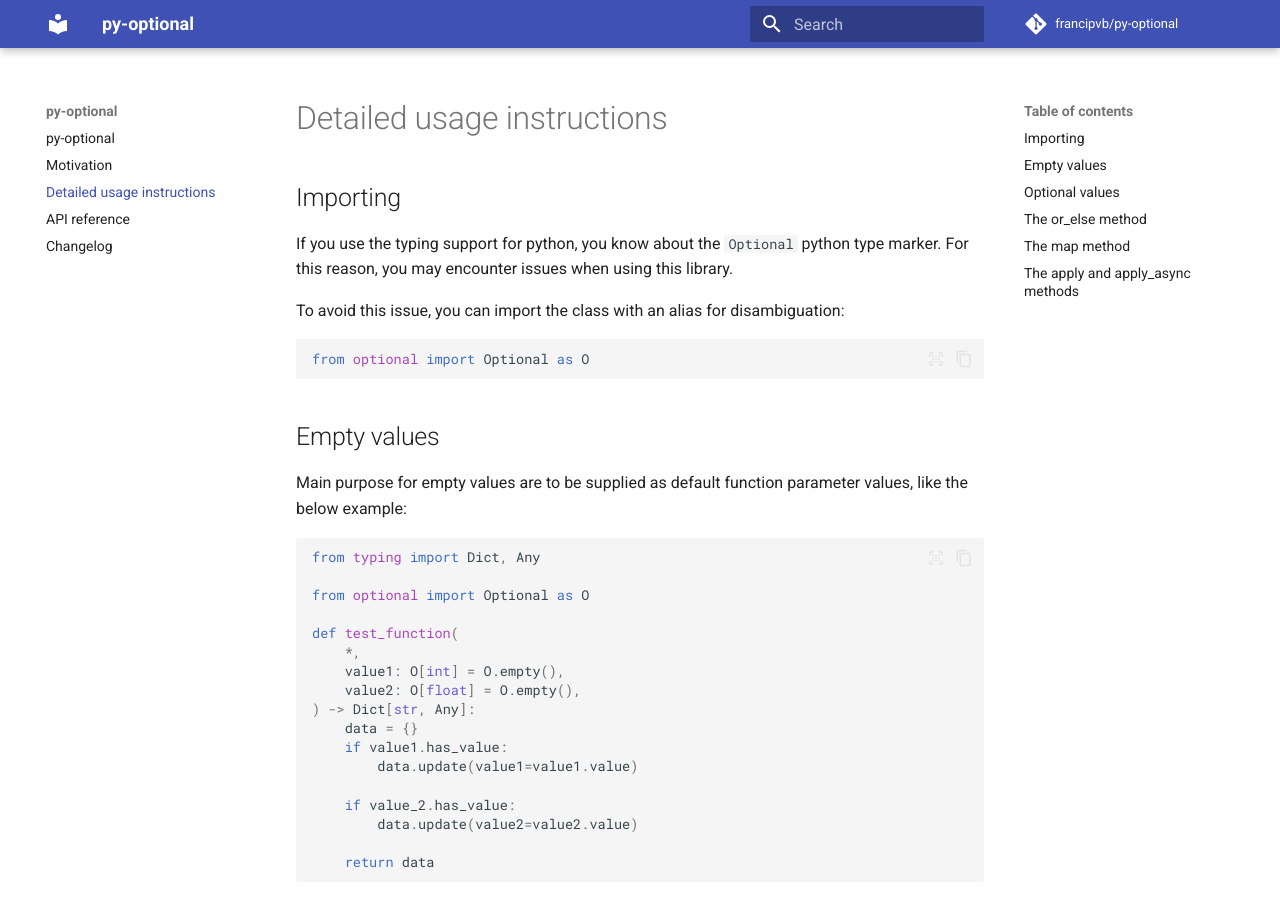
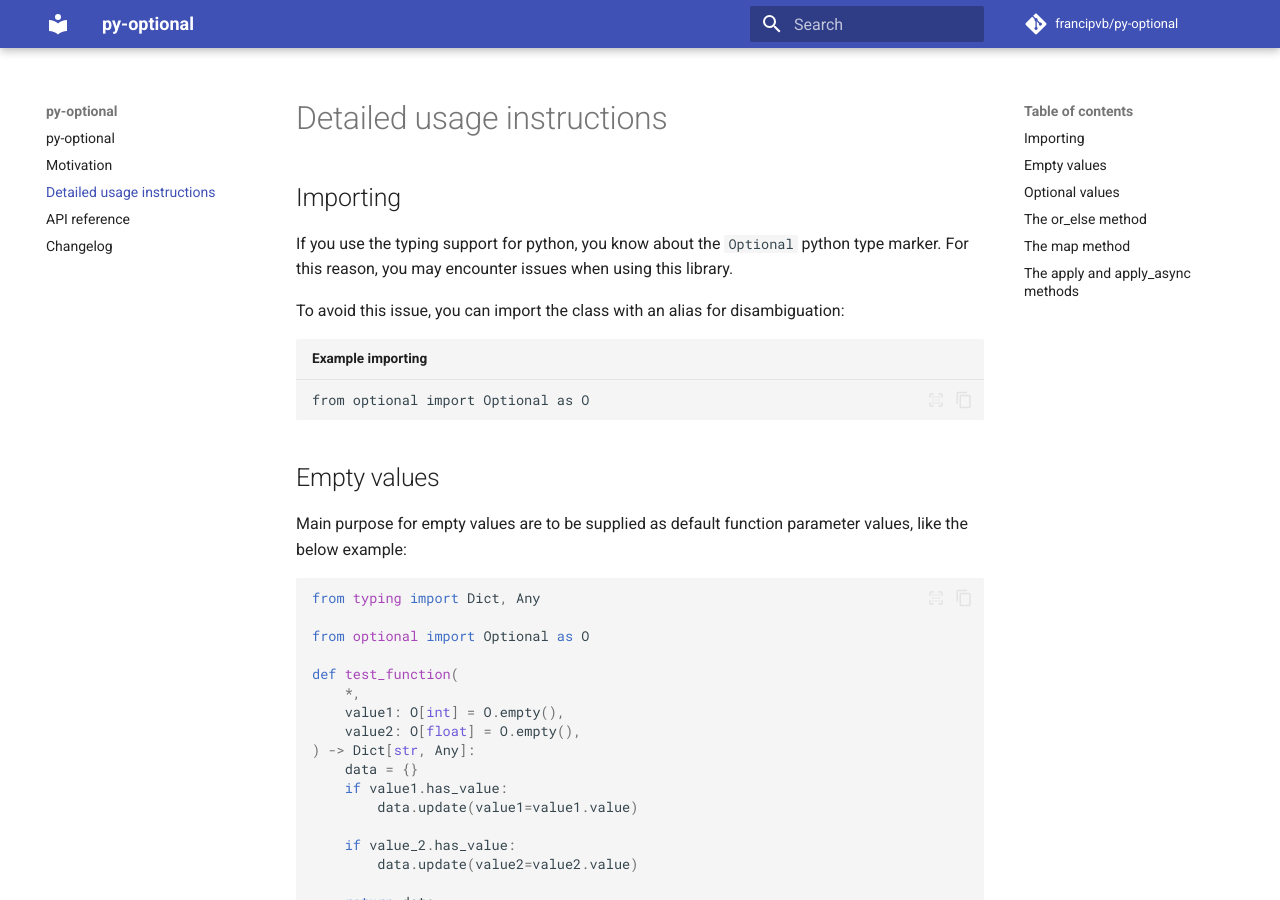
Before and after one commit to francipvb/py-optional, an MkDocs documentation site: the page built from docs/USAGE.md, in a window 1280 px wide and 900 px high. Built offline with MkDocs 1.6.1 and Material for MkDocs 9.7.7, drawn with Linux system fonts in a browser that asks for light colours; comment, search, counter and statistics services are not loaded.

Commit message:
Fixed usage documentation.

````diff
--- a/docs/USAGE.md
+++ b/docs/USAGE.md
@@ -6,7 +6,7 @@ If you use the typing support for python, you know about the `Optional` python t
 
 To avoid this issue, you can import the class with an alias for disambiguation:
 
-```python
+```{py title="Example importing"}
 from optional import Optional as O
 
 ```
````
